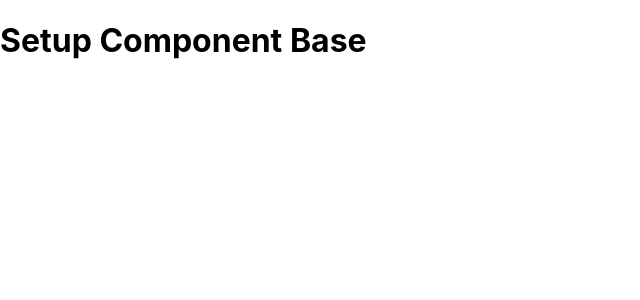
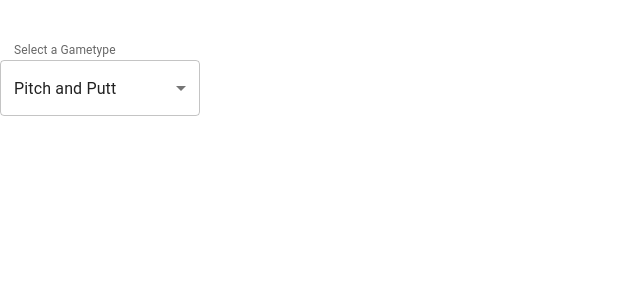
Before and after one commit to SCPCronin/golf-scorecard, a React (Create React App) app: page / in a window 1280 px wide. Shown: the top 300 px of the page, without its empty margins (0-640 px from the left). Built offline with nearby package versions, Linux system fonts and the light colour scheme.

Commit message:
Adding Selector Component to Setup Page

```diff
--- a/package.json
+++ b/package.json
@@ -3,6 +3,9 @@
   "version": "0.1.0",
   "private": true,
   "dependencies": {
+    "@emotion/react": "^11.11.1",
+    "@emotion/styled": "^11.11.0",
+    "@mui/material": "^5.14.9",
     "@testing-library/jest-dom": "^5.17.0",
     "@testing-library/react": "^13.4.0",
     "@testing-library/user-event": "^13.5.0",
--- a/src/components/Setup.tsx
+++ b/src/components/Setup.tsx
@@ -1,14 +1,18 @@
-import React, { ComponentProps } from 'react'
+import React, { useState } from 'react';
+import GameTypes from '../types/gameTypes';
+import SelectGameType from './Setup/SelectGametype';
 
+function Setup() {
+    const [selectedGameType, setSelectedGameType] = useState<GameTypes>(GameTypes.PITCH_AND_PUTT);
 
-function Setup () {
     return (
         <div>
-            <h1>
-                Setup Component Base
-            </h1>
+            <SelectGameType
+                selectedGameType={selectedGameType}
+                setSelectedGameType={setSelectedGameType}
+            />
         </div>
-    )
+    );
 }
 
 export default Setup;
--- /dev/null
+++ b/src/components/Setup/SelectGametype.tsx
@@ -0,0 +1,38 @@
+import React, { useState } from 'react';
+import { Select, MenuItem, SelectChangeEvent, FormControl, InputLabel } from '@mui/material';
+import GameTypes from '../../types/gameTypes';
+
+interface SelectGameTypeProps {
+    selectedGameType: GameTypes;
+    setSelectedGameType: React.Dispatch<React.SetStateAction<GameTypes>>;
+}
+
+function SelectGameType({ selectedGameType, setSelectedGameType }: SelectGameTypeProps) {
+
+    const handleSelectGameTypeChange = (event: SelectChangeEvent<GameTypes>) => {
+        setSelectedGameType(event.target.value as GameTypes);
+    };
+
+    return (
+        <div>
+            <FormControl style={{ marginTop: '50px' }}>
+                <InputLabel htmlFor="select-gametype-label">Select a Gametype</InputLabel>
+                <Select
+                    labelId="select-gametype-label"
+                    id="select-gametype"
+                    value={selectedGameType}
+                    onChange={handleSelectGameTypeChange}
+                    style={{ width: '200px', marginTop: '10px' }}
+                >
+                    {Object.values(GameTypes).map((gameType) => (
+                        <MenuItem key={gameType} value={gameType}>
+                            {gameType}
+                        </MenuItem>
+                    ))}
+                </Select>
+            </FormControl>
+        </div>
+    );
+}
+
+export default SelectGameType;
--- /dev/null
+++ b/src/types/gameTypes.tsx
@@ -0,0 +1,6 @@
+enum GameTypes {
+    PITCH_AND_PUTT = "Pitch and Putt",
+    GOLF = "Golf"
+}
+
+export default GameTypes
```
Also changed, not shown: 1 other file (tests, documents, lock files or other folders).
